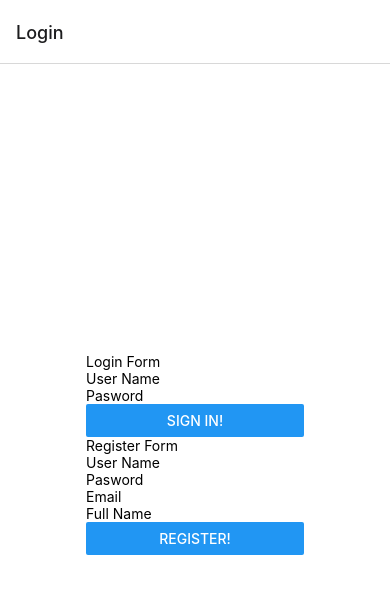
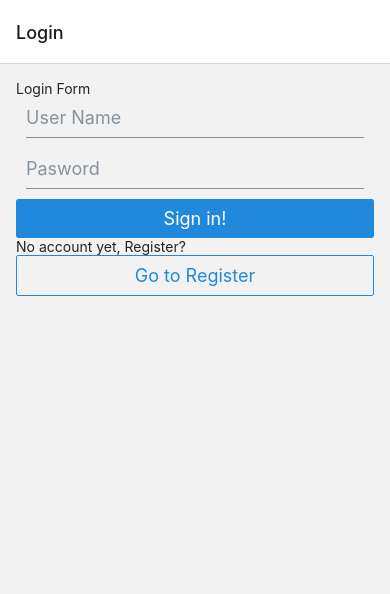
Before and after one commit to SurajKRB/wbma23_example, a React Native app: screen /Login in a window 390 px wide. Shown: the top 594 px of the page. Built offline with nearby package versions, Linux system fonts and the light colour scheme; no server answers.

Commit message:
register validation

```diff
--- a/components/LoginForm.js
+++ b/components/LoginForm.js
@@ -1,9 +1,10 @@
 import React, {useContext} from 'react';
-import {Button, Text, TextInput, View} from 'react-native';
+import {View} from 'react-native';
 import {MainContext} from '../contexts/MainContext';
 import {useAuthentication} from '../hooks/ApiHooks';
 import AsyncStorage from '@react-native-async-storage/async-storage';
 import {Controller, useForm} from 'react-hook-form';
+import {Button, Text, Input} from '@rneui/themed';
 
 const LoginForm = (props) => {
   const {setIsLoggedIn, setUser} = useContext(MainContext);
@@ -40,27 +41,31 @@ const LoginForm = (props) => {
       <Text>Login Form</Text>
       <Controller
         control={control}
-        rules={{required: true, minLength: 3}}
+        rules={{
+          required: {value: true, message: 'This is required.'},
+          minLength: {
+            value: 3,
+            message: 'Username min length is 3 characters.',
+          },
+        }}
         render={({field: {onChange, onBlur, value}}) => (
-          <TextInput
+          <Input
             placeholder="User Name"
             onBlur={onBlur}
             onChangeText={onChange}
             value={value}
+            autoCapitalize="none"
+            errorMessage={errors.username && errors.username.message}
           />
         )}
         name="username"
       />
-      {errors.username?.type === 'required' && <Text>is required</Text>}
-      {errors.username?.type === 'minLength' && (
-        <Text>min length is 3 character</Text>
-      )}
 
       <Controller
         control={control}
         rules={{required: true, minLength: 5}}
         render={({field: {onChange, onBlur, value}}) => (
-          <TextInput
+          <Input
             placeholder="Pasword"
             onBlur={onBlur}
             onChangeText={onChange}
--- a/components/RegisterForm.js
+++ b/components/RegisterForm.js
@@ -1,13 +1,11 @@
 import React from 'react';
-import {Button, Text, TextInput, View} from 'react-native';
-// import {MainContext} from '../contexts/MainContext';
+import {View} from 'react-native';
 import {useUser} from '../hooks/ApiHooks';
 import {Controller, useForm} from 'react-hook-form';
+import {Button, Text, Input} from '@rneui/themed';
 
 const RegisterForm = (props) => {
-  // const {setIsLoggedIn} = useContext(MainContext);
-  // const {postLogin} = useAuthentication();
-  const {postUser} = useUser();
+  const {postUser, checkUserName} = useUser();
   const {
     control,
     handleSubmit,
@@ -19,6 +17,7 @@ const RegisterForm = (props) => {
       email: '',
       full_name: '',
     },
+    mode: 'onBlur',
   });
 
   const register = async (registerData) => {
@@ -33,32 +32,47 @@ const RegisterForm = (props) => {
     }
   };
 
+  const checkUser = async (username) => {
+    try {
+      const userAvailable = await checkUserName(username);
+      console.log('checkUser: ', userAvailable);
+      return userAvailable || 'Username is already taken';
+    } catch (error) {
+      console.error('checkUser: ', error.message);
+    }
+  };
+
   return (
     <View>
       <Text>Register Form</Text>
       <Controller
         control={control}
-        rules={{required: true, minLength: 3}}
+        rules={{
+          required: {value: true, message: 'This is required.'},
+          minLength: {
+            value: 3,
+            message: 'Username min length is 3 characters.',
+          },
+          validate: checkUser,
+        }}
         render={({field: {onChange, onBlur, value}}) => (
-          <TextInput
+          <Input
             placeholder="User Name"
             onBlur={onBlur}
             onChangeText={onChange}
             value={value}
+            autoCapitalize="none"
+            errorMessage={errors.username && errors.username.message}
           />
         )}
         name="username"
       />
-      {errors.username?.type === 'required' && <Text>is required</Text>}
-      {errors.username?.type === 'minLength' && (
-        <Text>min length is 3 character</Text>
-      )}
 
       <Controller
         control={control}
         rules={{required: true, minLength: 5}}
         render={({field: {onChange, onBlur, value}}) => (
-          <TextInput
+          <Input
             placeholder="Pasword"
             onBlur={onBlur}
             onChangeText={onChange}
@@ -74,26 +88,27 @@ const RegisterForm = (props) => {
         control={control}
         rules={{required: true, minLength: 3}}
         render={({field: {onChange, onBlur, value}}) => (
-          <TextInput
+          <Input
             placeholder="Email"
             onBlur={onBlur}
             onChangeText={onChange}
             value={value}
+            autoCapitalize="none"
           />
         )}
         name="email"
       />
       {errors.email?.type === 'required' && <Text>is required</Text>}
-
       <Controller
         control={control}
         rules={{required: true, minLength: 3}}
         render={({field: {onChange, onBlur, value}}) => (
-          <TextInput
+          <Input
             placeholder="Full Name"
             onBlur={onBlur}
             onChangeText={onChange}
             value={value}
+            autoCapitalize="words"
           />
         )}
         name="full_name"
@@ -102,7 +117,6 @@ const RegisterForm = (props) => {
       {errors.username?.type === 'minLength' && (
         <Text>min length is 3 character</Text>
       )}
-
       <Button title="Register!" onPress={handleSubmit(register)} />
     </View>
   );
--- a/hooks/ApiHooks.js
+++ b/hooks/ApiHooks.js
@@ -94,7 +94,16 @@ const useUser = () => {
     }
   };
 
-  return {getUserByToken, postUser};
+  const checkUserName = async (userName) => {
+    try {
+      const result = await doFetch(baseUrl + 'users/username/' + userName);
+      return result.available;
+    } catch (error) {
+      throw new Error('checkUserName: ' + error.message);
+    }
+  };
+
+  return {getUserByToken, postUser, checkUserName};
 };
 
 const useTag = () => {
--- a/views/Login.js
+++ b/views/Login.js
@@ -1,4 +1,4 @@
-import React, {useContext, useEffect} from 'react';
+import React, {useContext, useEffect, useState} from 'react';
 import {
   Keyboard,
   KeyboardAvoidingView,
@@ -12,11 +12,14 @@ import AsyncStorage from '@react-native-async-storage/async-storage';
 import {useUser} from '../hooks/ApiHooks';
 import LoginForm from '../components/LoginForm';
 import RegisterForm from '../components/RegisterForm';
+import {Button, Text} from '@rneui/themed';
 
 const Login = ({navigation}) => {
   const {setIsLoggedIn, setuser} = useContext(MainContext);
 
   const {getUserByToken} = useUser();
+
+  const [toggleFrom, setToggleFrom] = useState(true);
 
   const checkToken = async () => {
     try {
@@ -44,8 +47,19 @@ const Login = ({navigation}) => {
         behavior={Platform.OS === 'ios' ? 'padding' : 'height'}
         style={styles.container}
       >
-        <LoginForm />
-        <RegisterForm />
+        {toggleFrom ? <LoginForm /> : <RegisterForm />}
+        <Text>
+          {toggleFrom
+            ? 'No account yet, Register?'
+            : 'Already have an account, Login'}
+        </Text>
+        <Button
+          type="outline"
+          title={toggleFrom ? 'Go to Register' : 'Go to Login'}
+          onPress={() => {
+            setToggleFrom(!toggleFrom);
+          }}
+        />
       </KeyboardAvoidingView>
     </TouchableOpacity>
   );
@@ -53,10 +67,7 @@ const Login = ({navigation}) => {
 
 const styles = StyleSheet.create({
   container: {
-    flex: 1,
-    backgroundColor: '#fff',
-    alignItems: 'center',
-    justifyContent: 'center',
+    padding: 16,
   },
 });
 
```
